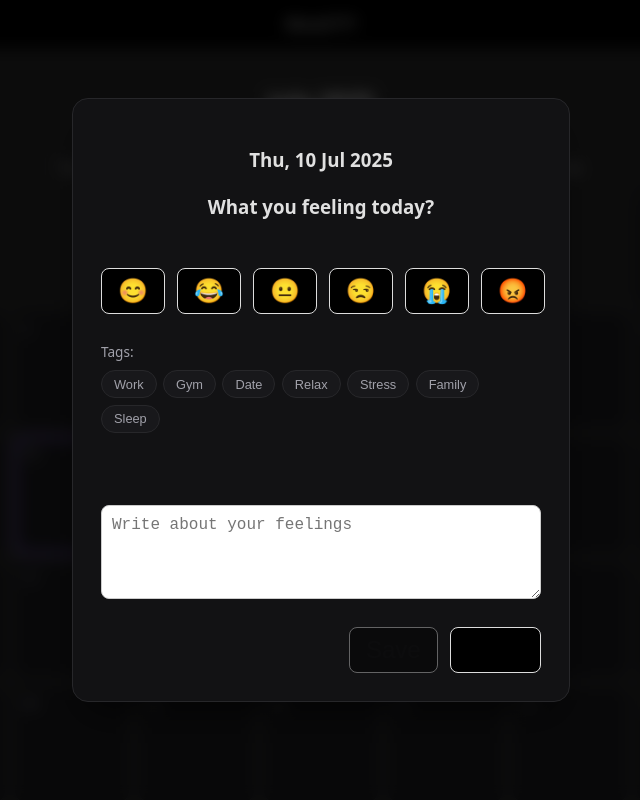
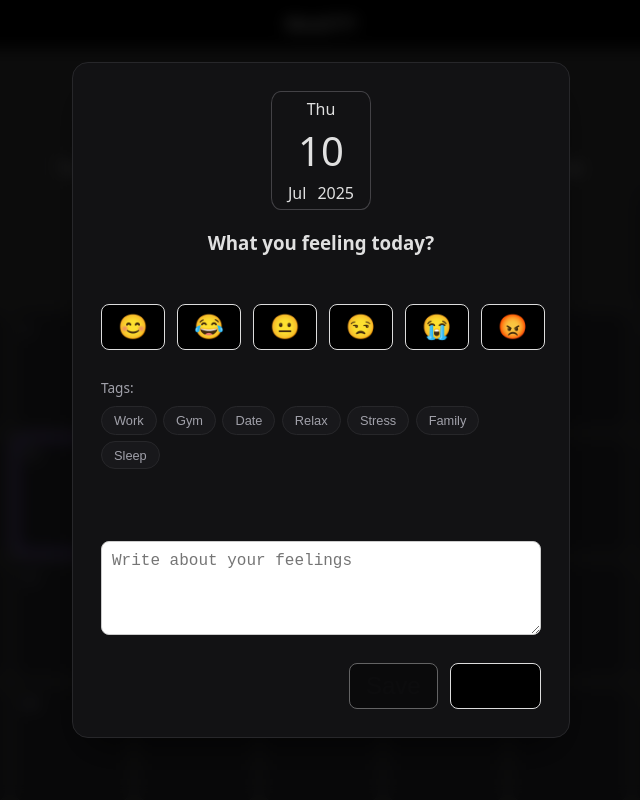
Before and after one commit to Aspen-13/MoodTracker, a React (Vite) app: page / in a window 1280 px wide. Both pictures are taken after a click on the element "10". Shown: the top 800 px of the page, without its empty margins (319-959 px from the left). Built offline with nearby package versions, Linux system fonts and the light colour scheme.

Commit message:
formatted the dates correctly for the emoji picker

```diff
--- a/src/Components/EmojiPicker/EmojiPicker.css
+++ b/src/Components/EmojiPicker/EmojiPicker.css
@@ -139,7 +139,6 @@
   border-color: #8b5cf6;
 }
 
-/* Bottom Action Buttons */
 .emoji-panel-button-span {
   display: flex;
   justify-content: flex-end;
@@ -157,3 +156,21 @@
   background: rgba(239, 68, 68, 0.2) !important;
   border-color: #ef4444 !important;
 }
+
+.emoji-popup-date-box {
+  border-radius: 10%;
+  border: 1px solid #434246;
+  width: 20%;
+  padding: 0.3rem;
+  margin: 0 auto;
+}
+
+.emoji-popup-date {
+  font-size: 2.5rem;
+}
+
+.emoji-popup-monthYearCombo {
+  display: flex;
+  flex-direction: row;
+  justify-content: space-evenly;
+}
--- a/src/Components/EmojiPicker/EmojiPicker.tsx
+++ b/src/Components/EmojiPicker/EmojiPicker.tsx
@@ -34,6 +34,7 @@ function EmojiPicker({ date, onSave, onClose, defaultEntry }: props) {
     );
   };
 
+  const popupDate = formatEntryDate(date);
   const handleSave = () => {
     if (!selectedEmoji) return;
     onSave({ mood: selectedEmoji, note: moodNote, tags });
@@ -42,7 +43,18 @@ function EmojiPicker({ date, onSave, onClose, defaultEntry }: props) {
     <div className="emoji-overlay" onClick={onClose}>
       <div className="emoji-popup" onClick={(e) => e.stopPropagation()}>
         <div className="emoji-popup-header">
-          <h3>{formatEntryDate(date)}</h3>
+          <div className="emoji-popup-date-box-wrapper">
+            <div className="emoji-popup-date-box">
+              <div className="emoji-popup-day">{popupDate.weekdayShort}</div>
+              <div className="emoji-popup-date">{popupDate.dayNumber}</div>
+              <div className="emoji-popup-monthYearCombo">
+                <span className="emoji-popup-month">
+                  {popupDate.monthShort}
+                </span>
+                <span className="emoji-popup-year">{popupDate.year}</span>
+              </div>
+            </div>
+          </div>
           <h3> What you feeling today?</h3>
         </div>
         <div className="emoji-grid">
--- a/src/util/formatEntryDate.ts
+++ b/src/util/formatEntryDate.ts
@@ -1,12 +1,23 @@
-export function formatEntryDate(dateStr: string): string {
+export interface FormattedDateParts {
+  weekdayShort: string;
+  weekDayFull: string;
+  dayNumber: number;
+  monthShort: string;
+  monthFull: string;
+  year: number;
+}
+
+export function formatEntryDate(dateStr: string): FormattedDateParts {
   const [year, month, day] = dateStr.split("-").map(Number);
 
   const localDate = new Date(year, month - 1, day);
 
-  return new Intl.DateTimeFormat("en-GB", {
-    weekday: "short",
-    day: "numeric",
-    month: "short",
-    year: "numeric",
-  }).format(localDate);
+  return {
+    weekdayShort: localDate.toLocaleDateString("en-GB", { weekday: "short" }),
+    weekDayFull: localDate.toLocaleDateString("en-GB", { weekday: "long" }),
+    dayNumber: day,
+    monthShort: localDate.toLocaleDateString("en-GB", { month: "short" }),
+    monthFull: localDate.toLocaleDateString("en-GB", { month: "long" }),
+    year,
+  };
 }
```
